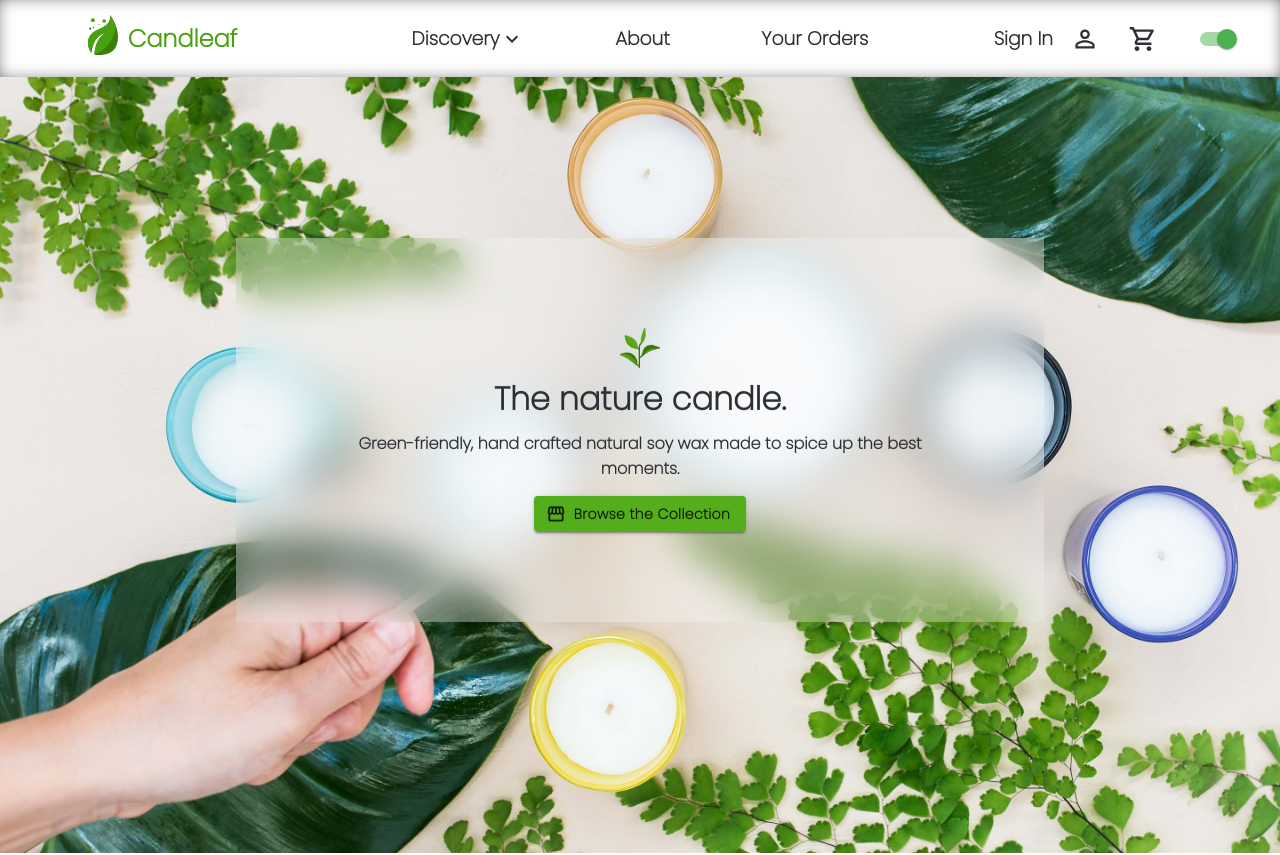
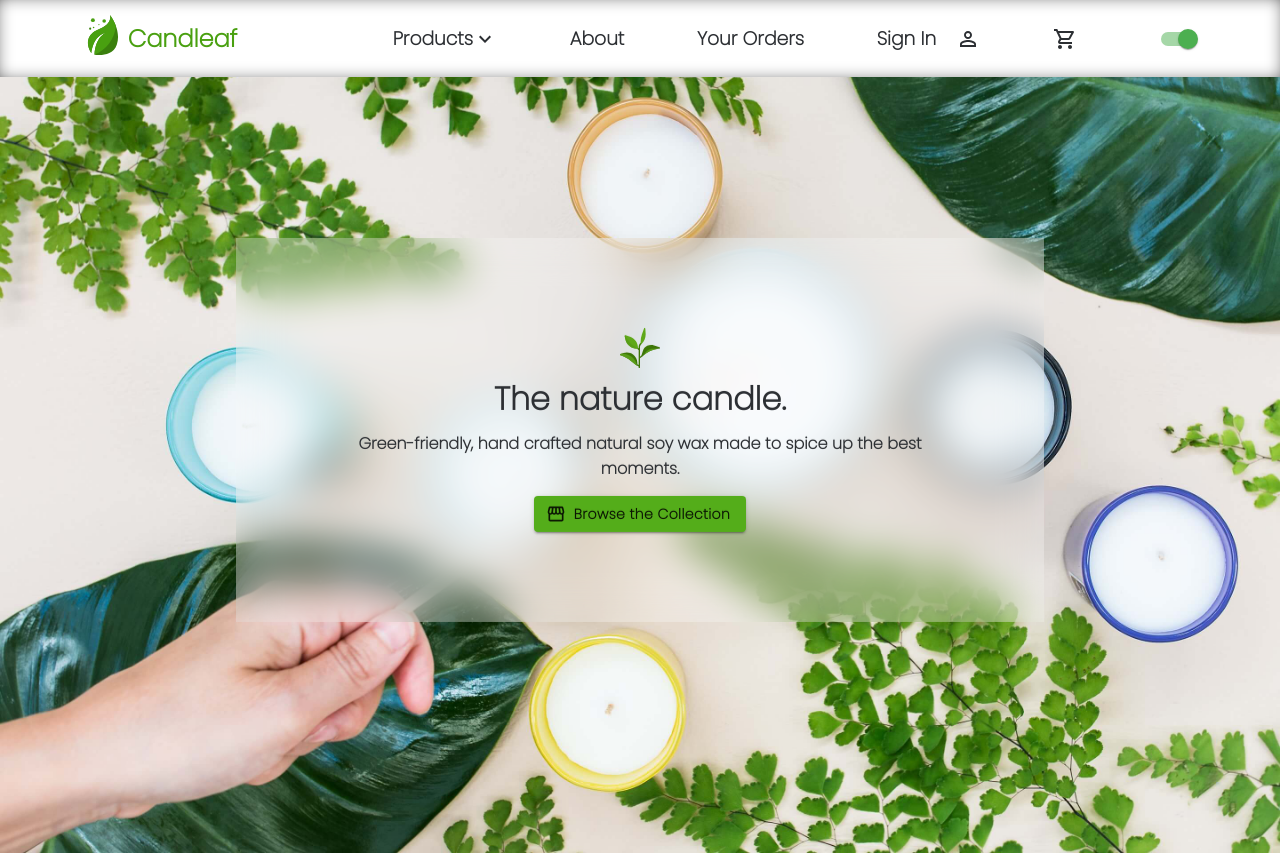
Before and after one commit to jordanlaclair/Candleaf-MERN, a React (Create React App) app in the folder client/: page / in a window 1280 px wide. Shown: the top 855 px of the page. Built offline with nearby package versions, Linux system fonts and the light colour scheme; no server answers.

Commit message:
mobile expanding navbar logic and css

```diff
--- /dev/null
+++ b/client/src/assets/css/header.css
@@ -0,0 +1,19 @@
+.show {
+	right: 0 !important;
+}
+.active::after {
+	position: absolute;
+	content: "";
+	width: 100%;
+	display: flex;
+	justify-content: center;
+	align-items: center;
+	height: 2px;
+	text-align: center;
+	bottom: -2px;
+	background-color: #54ad1a;
+}
+
+.red {
+	color: red;
+}
--- a/client/src/components/Header.tsx
+++ b/client/src/components/Header.tsx
@@ -1,6 +1,7 @@
 import React, { useState } from "react";
 import styled, { keyframes } from "styled-components";
 import { ReactComponent as Logo } from "../assets/images/leaf.svg";
+import "../assets/css/header.css";
 import ExpandMoreIcon from "@material-ui/icons/ExpandMore";
 import PermIdentityIcon from "@material-ui/icons/PermIdentity";
 import ShoppingCartOutlinedIcon from "@material-ui/icons/ShoppingCartOutlined";
@@ -15,7 +16,9 @@ import devices from "../styles/devices";
 import { useAuth0 } from "@auth0/auth0-react";
 import { useEffect } from "react";
 import { FC } from "react";
+
 import { signOut } from "../store/actions/usersActionCreator";
+import { LaptopWindowsOutlined } from "@material-ui/icons";
 
 const Header: FC = () => {
 	interface NewUserSchema {
@@ -49,10 +52,50 @@ const Header: FC = () => {
 		});
 	};
 
+	const showMenu = (toggleId: string, navId: string) => {
+		const toggle = document.getElementById(toggleId),
+			nav = document.getElementById(navId);
+
+		if (toggle && nav) {
+			toggle.addEventListener("click", show);
+		}
+	};
+
+	function show() {
+		const navMenu = document.getElementById("nav-menu");
+		navMenu?.classList.toggle("show");
+	}
+
+	function linkAction(this: Element) {
+		//active link
+		const navLink = document.querySelectorAll(".nav__link");
+		navLink.forEach((n) => n.classList.remove("active"));
+		console.log(this);
+		this.classList.add("active");
+
+		//remove menu
+		const navMenu = document.getElementById("nav-menu");
+		navMenu?.classList.remove("show");
+	}
+
+	useEffect(() => {
+		showMenu("nav-toggle", "nav-menu");
+
+		const navLink = document.querySelectorAll(".nav__link");
+		if (navLink) {
+			//remove nav after click
+			navLink.forEach((n) => n.addEventListener("click", linkAction));
+		}
+
+		return () => {
+			window.removeEventListener("click", show);
+			window.removeEventListener("click", linkAction);
+		};
+	}, []);
+
 	useEffect(() => {
 		console.log(isAuthenticated);
 		if (isAuthenticated) {
-			console.log("here 1");
 			// non-null assertion operator tells typescript that even though it can be null, it can trust you that its not
 			let newUser: NewUserSchema = {
 				firstName: user?.given_name!,
@@ -61,7 +104,6 @@ const Header: FC = () => {
 			};
 			dispatch(action.createUser(newUser));
 		} else if (!isAuthenticated && firstName == "Guest") {
-			console.log("here 2");
 			let newUser: NewUserSchema = {
 				firstName: "Guest",
 				lastName: "",
@@ -83,6 +125,7 @@ const Header: FC = () => {
 	const GreenSwitch = withStyles({
 		switchBase: {
 			color: green[500],
+			overflow: "hidden",
 			"&$checked": {
 				color: green[500],
 			},
@@ -113,36 +156,36 @@ const Header: FC = () => {
 						<Logo />
 					</LogoWrapper>
 					<h2>Candleaf</h2>
+
+					<Test></Test>
 				</LogoTitle>
 			</HeaderLeft>
-
-			<HeaderMiddle>
-				<Discovery>
+			<NavMenu id="nav-menu">
+				<HeaderMiddle id="nav__links">
+					<Discovery onClick={handleHomeProducts} className="nav__link">
 						<div>
-						<a onClick={handleHomeProducts} href="#products">
-							<h3>Discovery</h3>
+							<a href="#products">
+								<h3>Products</h3>
 							</a>
 						</div>
 						<ExpandMoreIcon />
 					</Discovery>
 
-				<About>
-					<a onClick={handleHomeAbout} href="#about">
+					<About onClick={handleHomeAbout} className="nav__link">
+						<a href="#about">
 							<h3>About</h3>
 						</a>
 					</About>
-				<Orders>
-					<a onClick={handleHomeOrders}>
+					<Orders onClick={handleHomeOrders} className="nav__link">
+						<a>
 							<h3>Your Orders</h3>
 						</a>
 					</Orders>
-			</HeaderMiddle>
-
-			<HeaderRight>
 					<UserStatus
 						onClick={() => {
 							handleLogIn();
 						}}
+						className="nav__link"
 					>
 						<Status>{!isAuthenticated ? "Sign In" : "Sign Out"}</Status>
 						{isAuthenticated ? (
@@ -152,22 +195,27 @@ const Header: FC = () => {
 						)}
 					</UserStatus>
 					<CartWrapper
+						className="nav__link"
 						onClick={() => {
 							history.push("/cart");
 						}}
 					>
+						<CartHeading>Cart</CartHeading>
 						<ShoppingCartOutlinedIcon />
+
 						{cartItemsCount > 0 ? <h3>({cartItemsCount})</h3> : null}
 					</CartWrapper>
-
+					<SwitchWrapper>
 						<GreenSwitch
 							checked={themeSwitch}
 							onChange={() => {
 								handleSwitch();
 							}}
 						/>
-			</HeaderRight>
-			<HamBurgerMenu>
+					</SwitchWrapper>
+				</HeaderMiddle>
+			</NavMenu>
+			<HamBurgerMenu id="nav-toggle">
 				<Bar />
 				<Bar />
 				<Bar />
@@ -201,7 +249,7 @@ const slideDown = keyframes`
 
 `;
 
-const HeaderWrapper = styled.div`
+const HeaderWrapper = styled.nav`
 	position: fixed;
 	top: 0px;
 	left: 0px;
@@ -220,7 +268,7 @@ const HeaderWrapper = styled.div`
 
 const CartWrapper = styled.div`
 	display: flex;
-	justify-content: center;
+	justify-content: flex-start;
 	cursor: pointer;
 	align-items: center;
 	transition: all 0.3s ease;
@@ -269,7 +317,7 @@ const UserStatus = styled.div`
 		height: 2px;
 		text-align: center;
 		left: 0;
-		top: 2.5rem;
+		top: 2.3rem;
 		background-color: ${(props) => props.theme.brand};
 	}
 	.MuiSvgIcon-root {
@@ -300,7 +348,7 @@ const Discovery = styled.div`
 	justify-content: center;
 	align-items: center;
 	cursor: pointer;
-	text-align: center;
+
 	position: relative;
 	transition: all 0.3s ease;
 	div > a {
@@ -327,8 +375,7 @@ const Discovery = styled.div`
 		align-items: center;
 		height: 2px;
 		text-align: center;
-		left: 0;
-		top: 2.5rem;
+		top: 2.3rem;
 		background-color: ${(props) => props.theme.brand};
 	}
 `;
@@ -354,7 +401,7 @@ const Orders = styled.div`
 		height: 2px;
 		text-align: center;
 		left: 0;
-		top: 2.5rem;
+		top: 2.3rem;
 		background-color: ${(props) => props.theme.brand};
 	}
 `;
@@ -380,7 +427,7 @@ const About = styled.div`
 		height: 2px;
 		text-align: center;
 		left: 0;
-		top: 2.5rem;
+		top: 2.3rem;
 		background-color: ${(props) => props.theme.brand};
 	}
 `;
@@ -390,10 +437,14 @@ const LogoWrapper = styled.div``;
 const HeaderMiddle = styled.div`
 	flex: 2;
 	display: flex;
+	background-color: transparent;
 	justify-content: space-evenly;
 	align-items: center;
 	@media ${devices.tablet} {
-		display: none;
+		flex-direction: column;
+		justify-content: space-between;
+		align-items: flex-start;
+		flex: 1;
 	}
 `;
 
@@ -418,19 +469,6 @@ const Bar = styled.div`
 	height: 2px;
 	margin: 3px;
 `;
-const HeaderRight = styled.div`
-	flex: 1;
-	display: flex;
-	justify-content: space-evenly;
-	align-items: center;
-
-	.MuiSvgIcon-root {
-		transform: scale(1.2);
-	}
-	@media ${devices.tablet} {
-		display: none;
-	}
-`;
 
 const Status = styled.h3`
 	cursor: pointer;
@@ -442,3 +480,50 @@ const UserProfilePicture = styled.img`
 	width: 35px;
 	height: auto;
 `;
+
+const NavMenu = styled.div`
+	flex: 3;
+	width: 100%;
+	display: flex;
+	justify-content: center;
+	align-items: flex-start;
+	transition: 0.5s;
+
+	@media ${devices.tablet} {
+		position: fixed;
+		background-color: ${(props) => props.theme.colors.primary};
+		right: -100%;
+		top: 77px;
+		width: 30%;
+		height: 85%;
+		padding: 2rem;
+		flex-direction: column;
+		transition: 0.5s;
+		* {
+			text-align: start;
+			width: auto;
+		}
+	}
+	@media ${devices.mobileM} {
+		width: 50%;
+	}
+`;
+
+const CartHeading = styled.h3`
+	display: none;
+
+	@media ${devices.tablet} {
+		display: block;
+		margin-right: 12px;
+	}
+`;
+const Test = styled.h3``;
+
+const SwitchWrapper = styled.div`
+	display: flex;
+	justify-content: flex-start;
+	align-items: center;
+	@media ${devices.tablet} {
+		width: 100%;
+	}
+`;
--- a/client/src/components/Orders.tsx
+++ b/client/src/components/Orders.tsx
@@ -111,6 +111,9 @@ const OrdersWrapper = styled(CheckoutWrapper)`
 	width: 100%;
 	padding: 0;
 	justify-content: space-between;
+	@media ${devices.mobileM} {
+		font-size: 14px;
+	}
 `;
 
 const OrdersInnerWrapper = styled.div`
@@ -141,8 +144,11 @@ const OrdersGridWrapper = styled.div`
 	padding: 30px 50px;
 	display: grid;
 	justify-items: center;
-	grid-template-columns: repeat(auto-fill, minmax(280px, 1fr));
+	grid-template-columns: repeat(auto-fill, minmax(220px, 1fr));
 	grid-gap: 2rem;
+	@media ${devices.mobileM} {
+		padding: 30px 30px;
+	}
 `;
 
 const HorizontalLineOrders = styled(HorizontalLine)`
--- a/client/src/components/Products.tsx
+++ b/client/src/components/Products.tsx
@@ -45,7 +45,7 @@ const Products: FC = () => {
 		<ProductsWrapper id="products">
 			<Header>
 				<h1>Products</h1>
-				<h2>Order it for you or for a loved one!</h2>
+				<h2>Order for you or for a loved one!</h2>
 			</Header>
 			<TableWrapper>
 				{candles.length > 2
```
Lines whose indentation alone changed are shown as unchanged.
